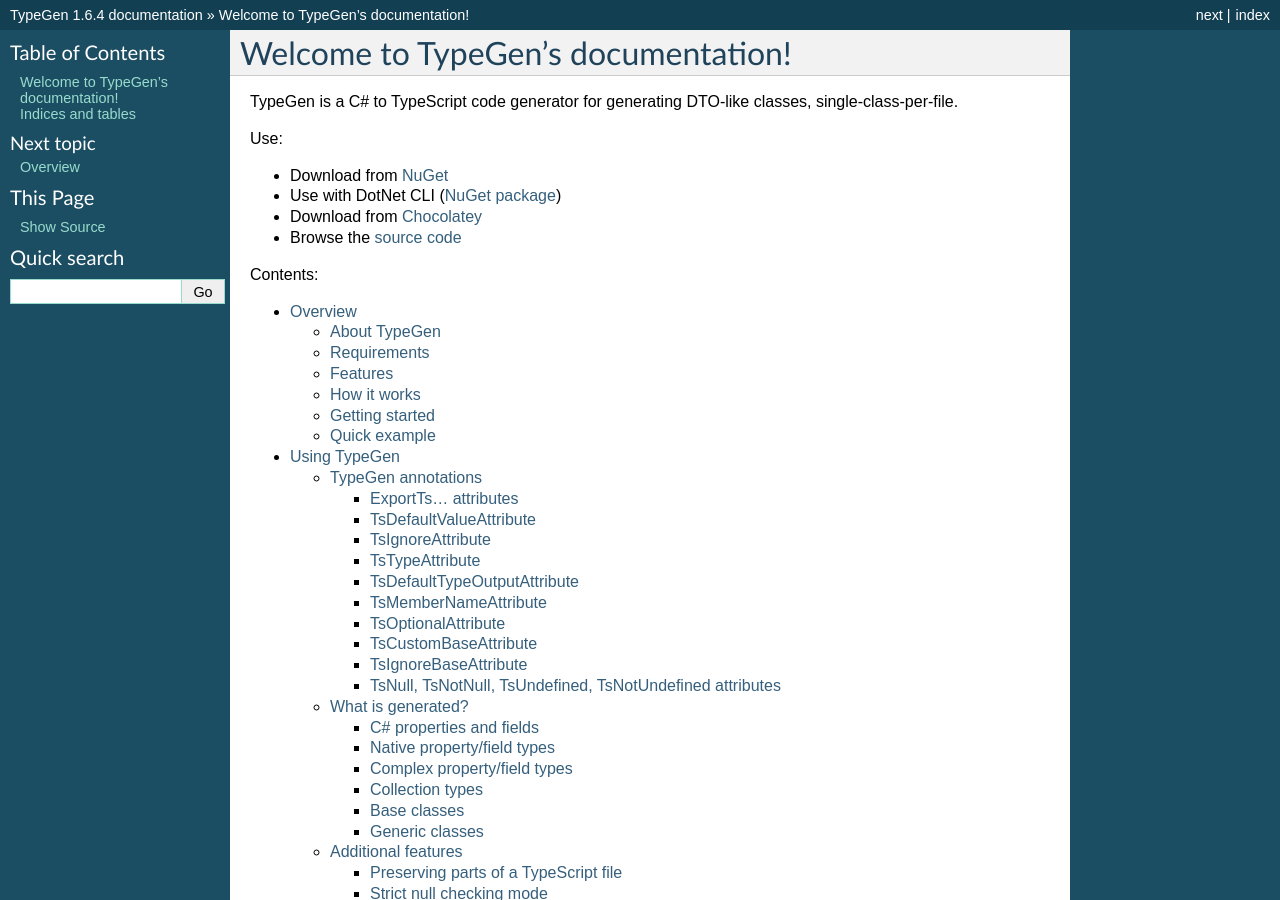
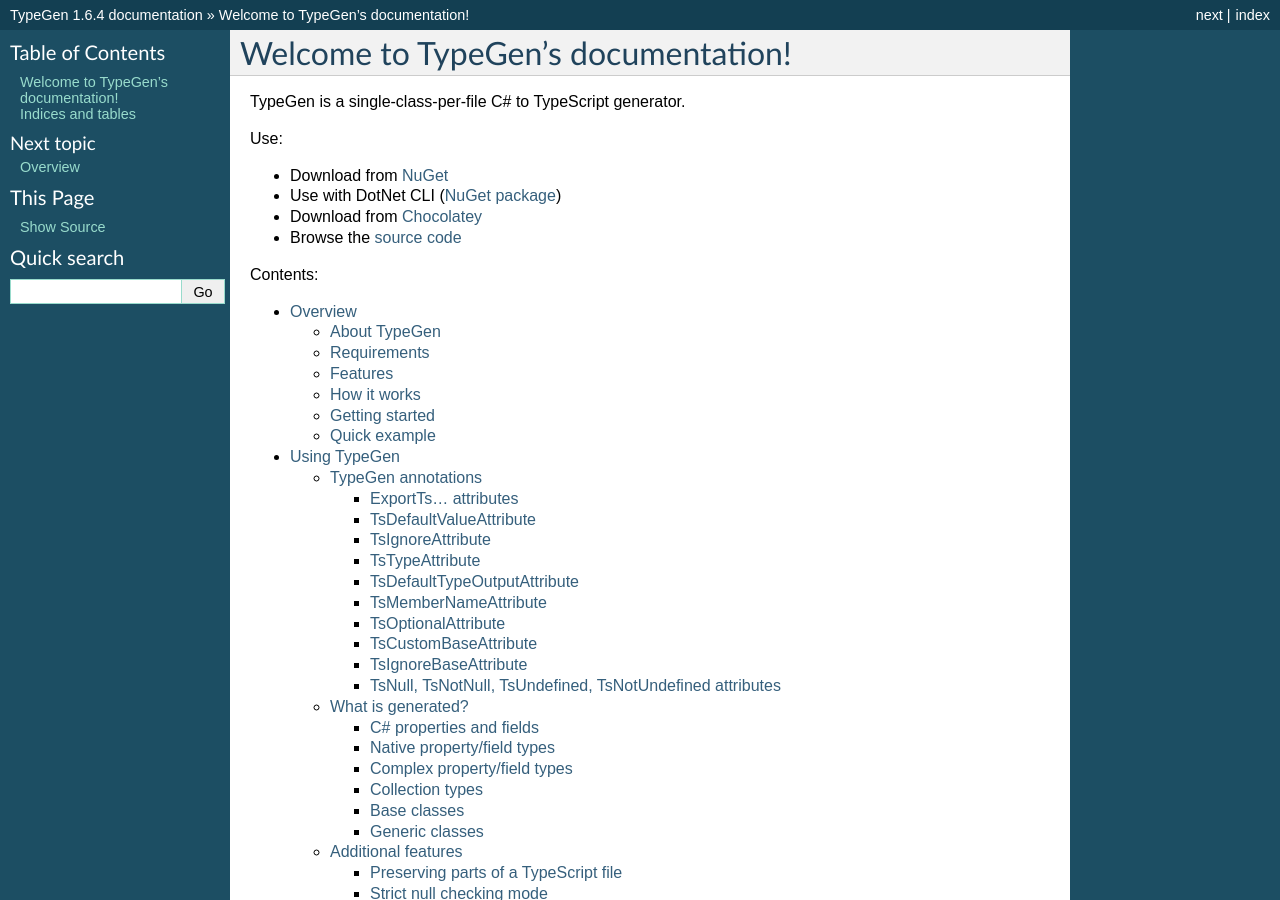
Before and after one commit to jburzynski/TypeGenDocs, a Sphinx documentation site: the page built from source/index.rst, in a window 1280 px wide and 900 px high. Built offline with Sphinx 7.4.7, drawn with Linux system fonts in a browser that asks for light colours.

Commit message:
changed basic TypeGen description

```diff
--- a/source/index.rst
+++ b/source/index.rst
@@ -6,7 +6,7 @@
 Welcome to TypeGen's documentation!
 ===================================
 
-TypeGen is a C# to TypeScript code generator for generating DTO-like classes, single-class-per-file.
+TypeGen is a single-class-per-file C# to TypeScript generator.
 
 Use:
 
```
